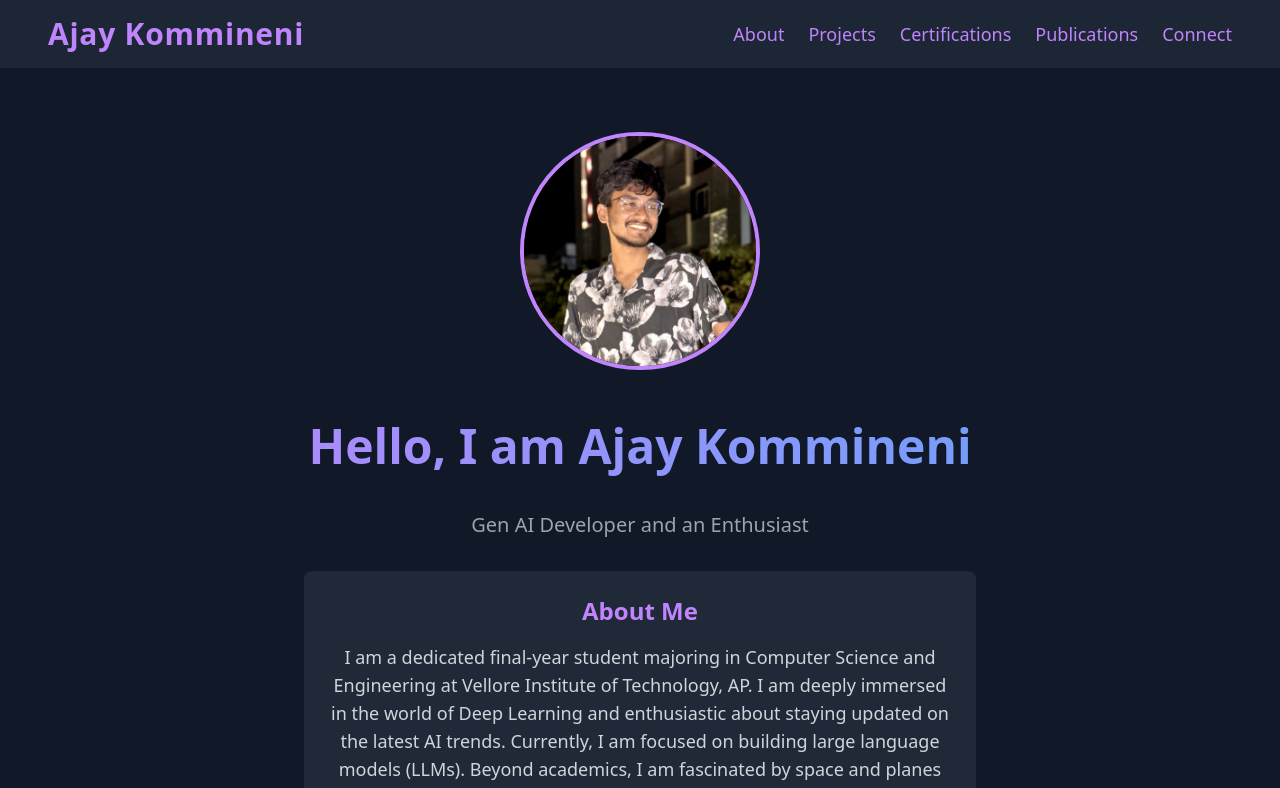
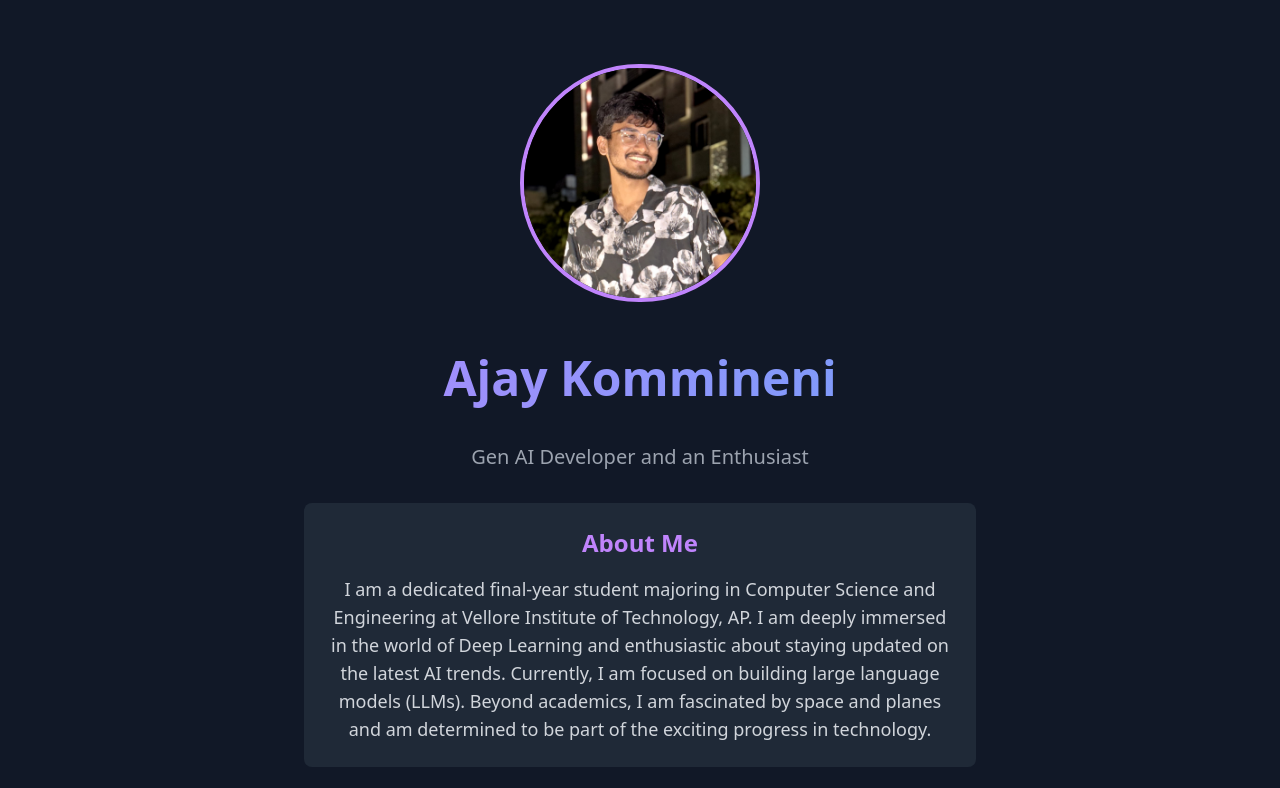
Before and after one commit to AjayK47/my-portfolio, a Next.js app: page / in a window 1280 px wide. Shown: the top 788 px of the page. Built offline with nearby package versions, Linux system fonts and the light colour scheme.

Commit message:
Update page.tsx

```diff
--- a/app/page.tsx
+++ b/app/page.tsx
@@ -108,28 +108,8 @@ export default function Portfolio() {
     },
   ]
 
-return (
+ return (
     <div className="min-h-screen bg-gray-900 text-gray-300 font-sans">
-      <header className="sticky top-0 bg-gray-800 bg-opacity-90 backdrop-blur p-4 z-10">
-        <nav className="container mx-auto flex justify-between items-center">
-          <h1 className="text-2xl md:text-3xl font-bold font-sans text-purple-400 tracking-wide">
-            {text}
-          </h1>
-          <div className="md:hidden">
-            <Button variant="ghost" onClick={() => setIsMenuOpen(!isMenuOpen)}>
-              <Menu className="h-6 w-6 text-purple-400" />
-            </Button>
-          </div>
-          <div className={`${isMenuOpen ? 'block' : 'hidden'} md:block absolute md:relative top-full left-0 w-full md:w-auto bg-gray-800 md:bg-transparent p-4 md:p-0 space-y-4 md:space-y-0 md:space-x-6 text-lg font-medium`}>
-            <a href="#about" className="block md:inline-block text-purple-400 hover:text-purple-300 transition-colors duration-200">About</a>
-            <a href="#projects" className="block md:inline-block text-purple-400 hover:text-purple-300 transition-colors duration-200">Projects</a>
-            <a href="#certifications" className="block md:inline-block text-purple-400 hover:text-purple-300 transition-colors duration-200">Certifications</a>
-            <a href="#publications" className="block md:inline-block text-purple-400 hover:text-purple-300 transition-colors duration-200">Publications</a>
-            <a href="#connect" className="block md:inline-block text-purple-400 hover:text-purple-300 transition-colors duration-200">Connect</a>
-          </div>
-        </nav>
-      </header>
-
       <main className="container mx-auto px-4 py-8 md:py-16 space-y-16 md:space-y-32">
         <section id="about" className="space-y-8 text-center">
           <div className="w-40 h-40 md:w-60 md:h-60 mx-auto mb-8 relative">
@@ -143,7 +123,7 @@ return (
           </div>
           <h2 className="text-3xl md:text-5xl font-bold mb-4 bg-gradient-to-r from-purple-400 to-blue-400 text-transparent bg-clip-text"
             style={{ lineHeight: '1.4', paddingTop: '0.5rem' }}>
-            Hello, I am Ajay Kommineni
+            {text || 'Hello, I am Ajay Kommineni'}
           </h2>
           <p className="max-w-2xl mx-auto text-lg md:text-xl leading-relaxed text-gray-400">
             Gen AI Developer and an Enthusiast
```
